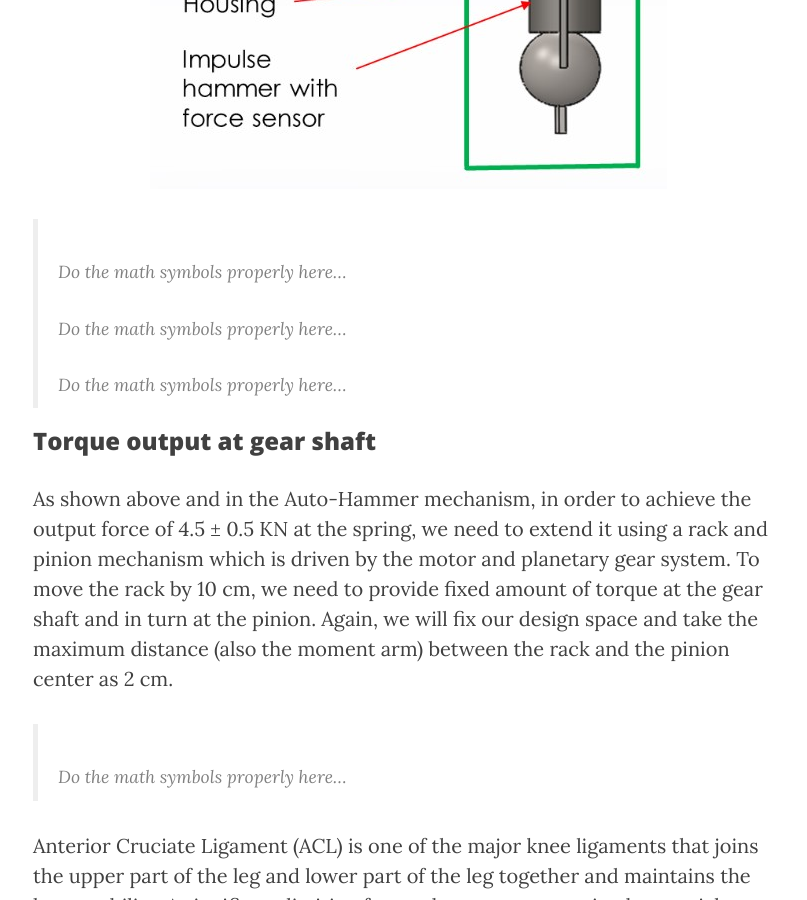
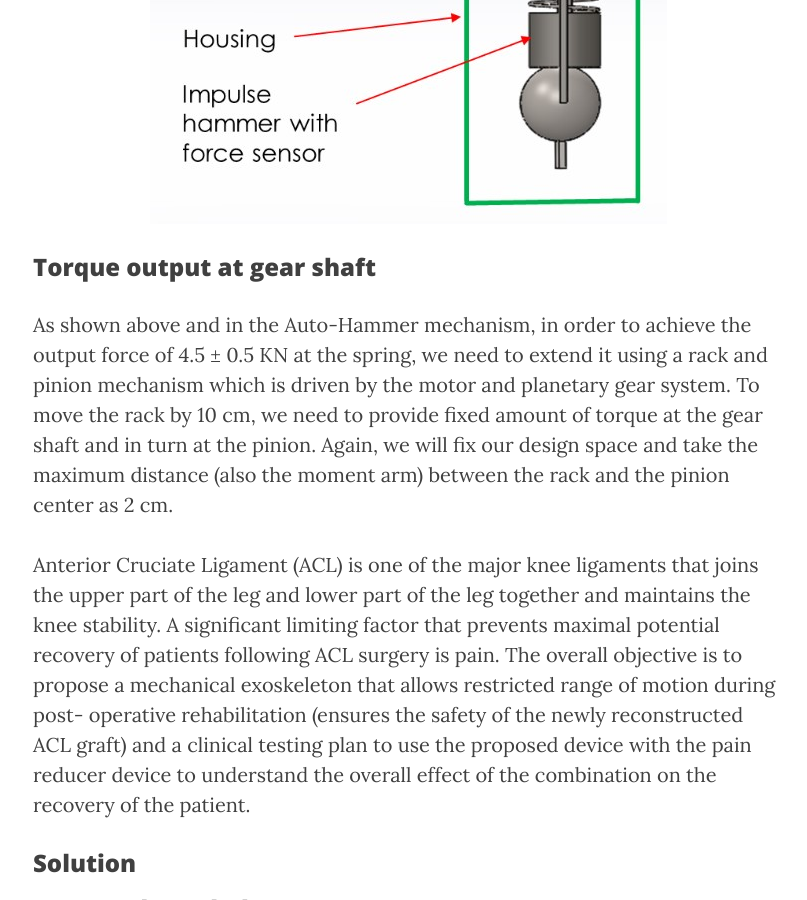
Before and after one commit to vignesharavind/vignesharavind.github.io, a Jekyll site: the page built from _posts/2017-01-01-Auto-hammer-for-femoral-head.markdown, in a window 1280 px wide and 900 px high, scrolled down 4566 px. Shown: the whole window, without its empty margins (232-1039 px from the left). Built offline with Jekyll 4.4.1, drawn with Linux system fonts in a browser that asks for light colours; nearby versions of some CDN libraries; comment, search, counter and statistics services are not loaded; some of the changed text lies outside the part shown.

```diff
--- a/_posts/2017-01-01-Auto-hammer-for-femoral-head.markdown
+++ b/_posts/2017-01-01-Auto-hammer-for-femoral-head.markdown
@@ -20,13 +20,13 @@
 <!-- Start Writing Below in Markdown -->
 
 <section markdown="1" data-background="http://projectpages.github.io/project-pages/img/slidebackground.png"><section markdown="1">
-## {{ page.title }}
+## {{Auto-Hammer for Femoral Head Assembly.title }}
 
 <hr>
 
-#### {{ page.author }}
+#### {{ Vignesh Aravind.author }}
 
-#### {{ page.date | date: "%I %M %p ,%a, %b %d %Y"}}
+#### {{ October, 2016.date | date: "%I %M %p ,%a, %b %d %Y"}}
 
 “The unscientific procedure employed during assembly of femoral head over the stem”.  This results in application of less or more force than 4.5 ± 0.5 KN. It leads to loosening of femoral head or head/stem interface damage.
 
@@ -67,20 +67,13 @@
 
 ![Auto-Hammer isometric view](/img/Auto-Hammer/Pic_3.jpg)
 
-> Do the math symbols properly here...
->
-> Do the math symbols properly here...
->
-> Do the math symbols properly here...
->
-
-
 ### Torque output at gear shaft
 
 As shown above and in the Auto-Hammer mechanism, in order to achieve the output force of 4.5 ± 0.5 KN at the spring, we need to extend it using a rack and pinion mechanism which is driven by the motor and planetary gear system. To move the rack by 10 cm, we need to provide fixed amount of torque at the gear shaft and in turn at the pinion. Again, we will fix our design space and take the maximum distance (also the moment arm) between the rack and the pinion center as 2 cm.
 
-> Do the math symbols properly here...
->
+
+
+
 
 Anterior Cruciate Ligament (ACL) is one of the major knee ligaments that joins the upper part of the leg and lower part of the leg together and maintains the knee stability. A significant limiting factor that prevents maximal potential recovery of patients following ACL surgery is pain. The overall objective is to propose a mechanical exoskeleton that allows restricted range of motion during post- operative rehabilitation (ensures the safety of the newly reconstructed ACL graft) and a clinical testing plan to use the proposed device with the pain reducer device to understand the overall effect of the combination on the recovery of the patient.
 
```
